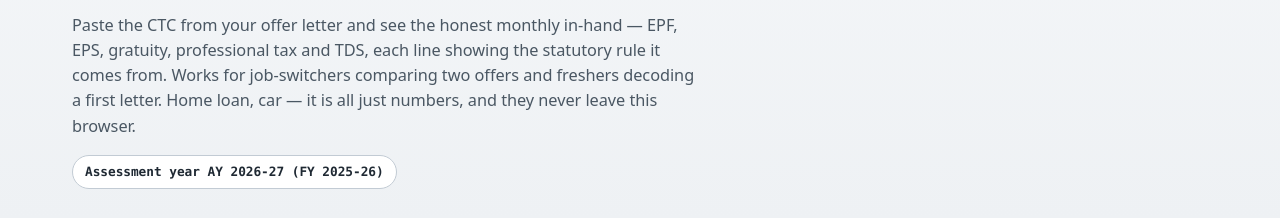
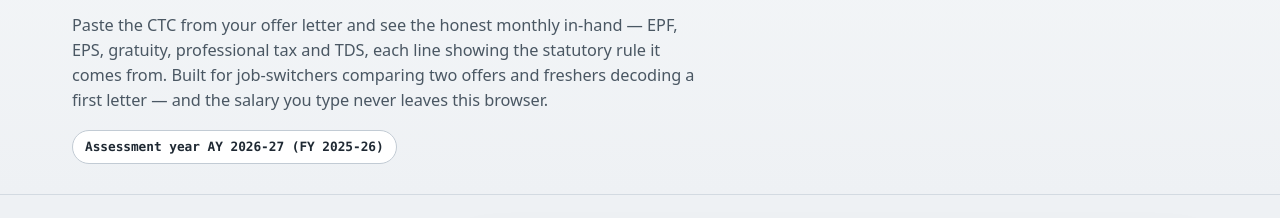
Before and after one commit to Sreenivas-Sadhu-Prabhakara/inhand, a plain HTML site: page index.html in a window 1280 px wide. Shown: the part 172-390 px from the top of the page. Drawn offline with Linux system fonts and the light colour scheme.

Commit message:
inhand: review fixes
- Fix light-mode tangerine (#C8571B -> #B04810): small tangerine text (waterfall
  values, ledger in-hand figure, verdict) was 4.34:1 on white — below WCAG-AA 4.5:1;
  now 5.55:1 on panel, 4.90:1 on bg. Large headline figure unaffected.
- Remove copy-paste 'home loan, car' leak from another app in the hero lede.

Co-Authored-By: Claude Opus 4.8 (1M context) <noreply@anthropic.com>

```diff
--- a/index.html
+++ b/index.html
@@ -114,9 +114,9 @@
       <h1 class="hero__title">CTC to In-Hand Salary Calculator<span class="hero__sub"> — Every Deduction, With the Rule Behind It</span></h1>
       <p class="hero__lede">
         Paste the CTC from your offer letter and see the honest monthly in-hand — EPF, EPS, gratuity,
-        professional tax and TDS, each line showing the statutory rule it comes from. Works for
-        job-switchers comparing two offers and freshers decoding a first letter. Home loan, car —
-        it is all just numbers, and they never leave this browser.
+        professional tax and TDS, each line showing the statutory rule it comes from. Built for
+        job-switchers comparing two offers and freshers decoding a first letter — and the salary you
+        type never leaves this browser.
       </p>
       <p class="hero__ay" id="ayBadge"></p>
     </div>
--- a/styles.css
+++ b/styles.css
@@ -17,7 +17,7 @@
   --steel:     #55606C;   /* secondary steel, AA (≥4.5:1) on --bg for small hints */
   --line:      #D3DAE1;
   --line2:     #C2CBD4;
-  --tangerine: #C8571B;   /* AA-safe deep tangerine for the in-hand figure on light */
+  --tangerine: #B04810;   /* deep tangerine — AA (≥4.5:1) for small text on panel/panel2/bg in light */
   --tangerine-bright: #F5762B; /* used only on dark blocks / large fills */
   --on-tang:   #FFFFFF;
   --good:      #1F7A4D;
```
